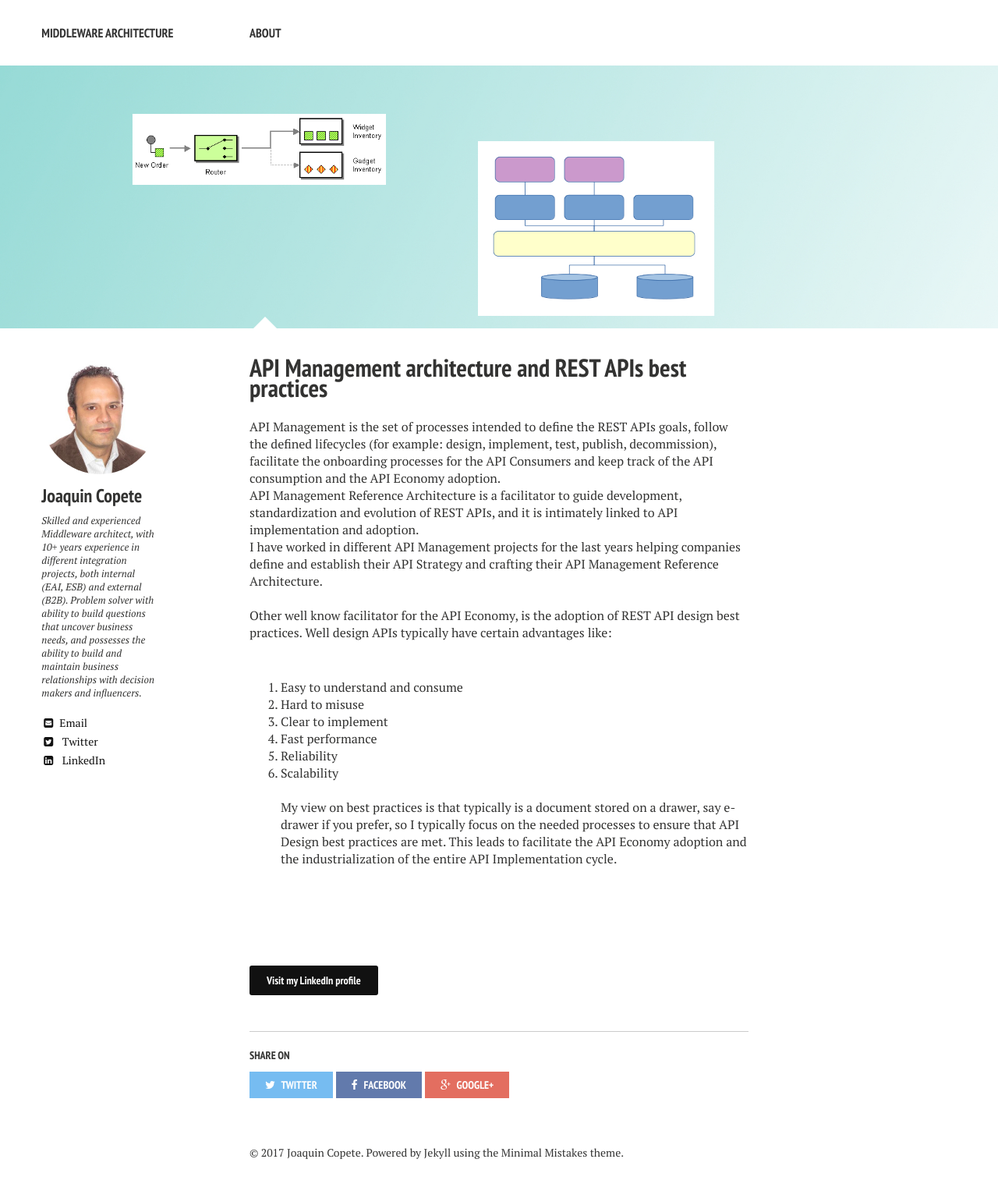
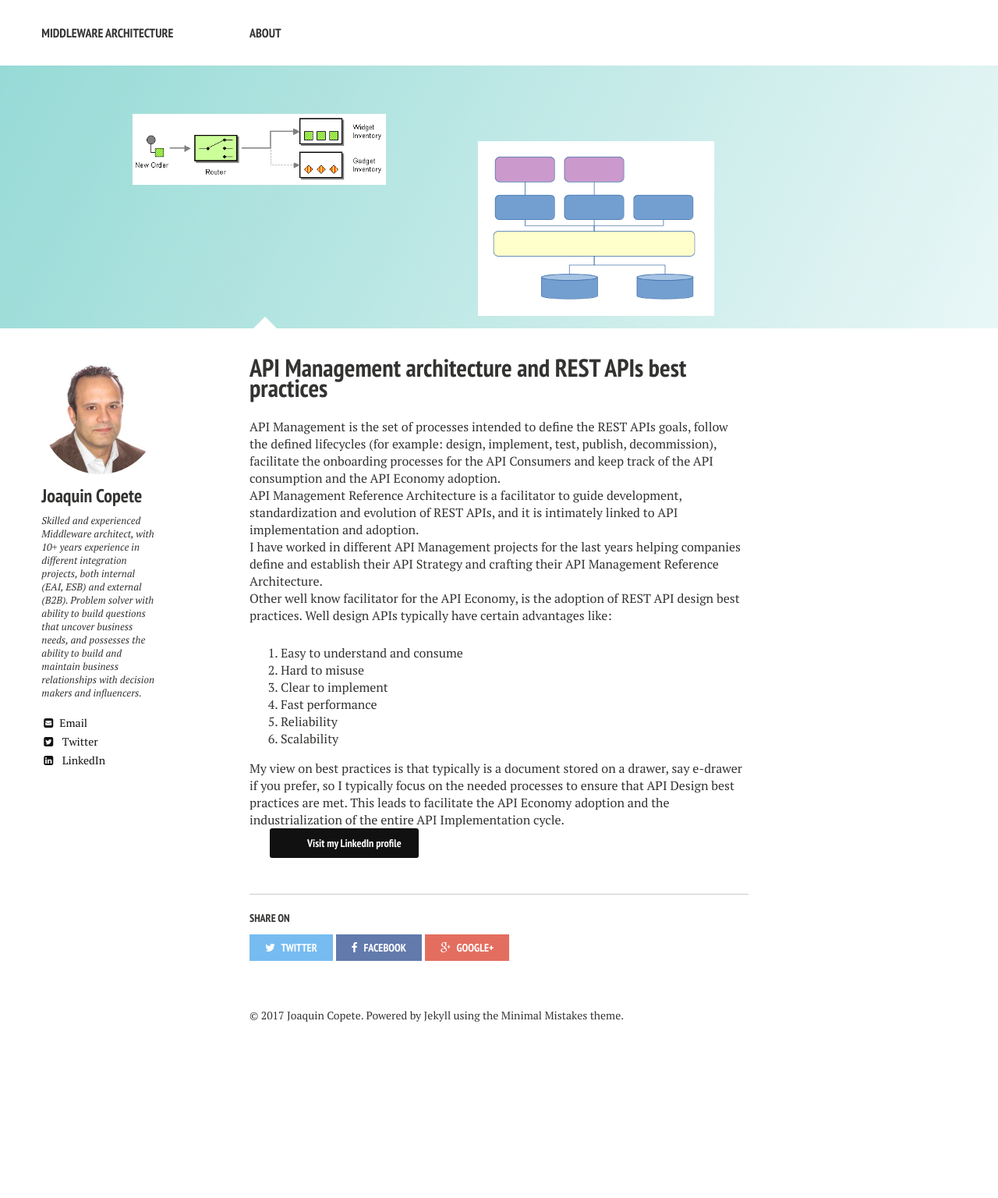
Before and after one commit to jcopete/jcopete.github.io, a Jekyll site: the page built from pages/landing/API_Management_architecture_and_REST_APIs_best_practices.md, in a window 1280 px wide. Shown: the whole page at 78% size. Built offline with Jekyll 4.4.1, drawn with Linux system fonts in a browser that asks for light colours; nearby versions of some CDN libraries; after the commit the page ends 1360 px from its top, so only the background shows below that.

Commit message:
Update API_Management_architecture_and_REST_APIs_best_practices.md

```diff
--- a/pages/landing/API_Management_architecture_and_REST_APIs_best_practices.md
+++ b/pages/landing/API_Management_architecture_and_REST_APIs_best_practices.md
@@ -11,17 +11,17 @@ image:
 
 API Management is the set of processes intended to define the REST APIs goals, follow the defined lifecycles (for example: design, implement, test, publish, decommission), facilitate the onboarding processes for the API Consumers and keep track of the API consumption and the API Economy adoption.
 API Management Reference Architecture is a facilitator to guide development, standardization and evolution of REST APIs, and it is intimately linked to API implementation and adoption.
-I have worked in different API Management projects for the last years helping companies define and establish their API Strategy and crafting their API Management Reference Architecture.<br/><br/>
-Other well know facilitator for the API Economy, is the adoption of REST API design best practices. Well design APIs typically have certain advantages like:<br/><br/>
+I have worked in different API Management projects for the last years helping companies define and establish their API Strategy and crafting their API Management Reference Architecture.
+Other well know facilitator for the API Economy, is the adoption of REST API design best practices. Well design APIs typically have certain advantages like:
 1. Easy to understand and consume
 2. Hard to misuse
 3. Clear to implement
 4. Fast performance
 5. Reliability
 6. Scalability
-<br/><br/>
+
 My view on best practices is that typically is a document stored on a drawer, say e-drawer if you prefer, so I typically focus on the needed processes to ensure that API Design best practices are met. This leads to facilitate the API Economy adoption and the industrialization of the entire API Implementation cycle.
-<br/><br/><br/><br/><br/><br/>
+
 
 
 <a markdown="0" href="http://linkedin.com/in/jcopete" class="btn">Visit my LinkedIn profile</a>
```
